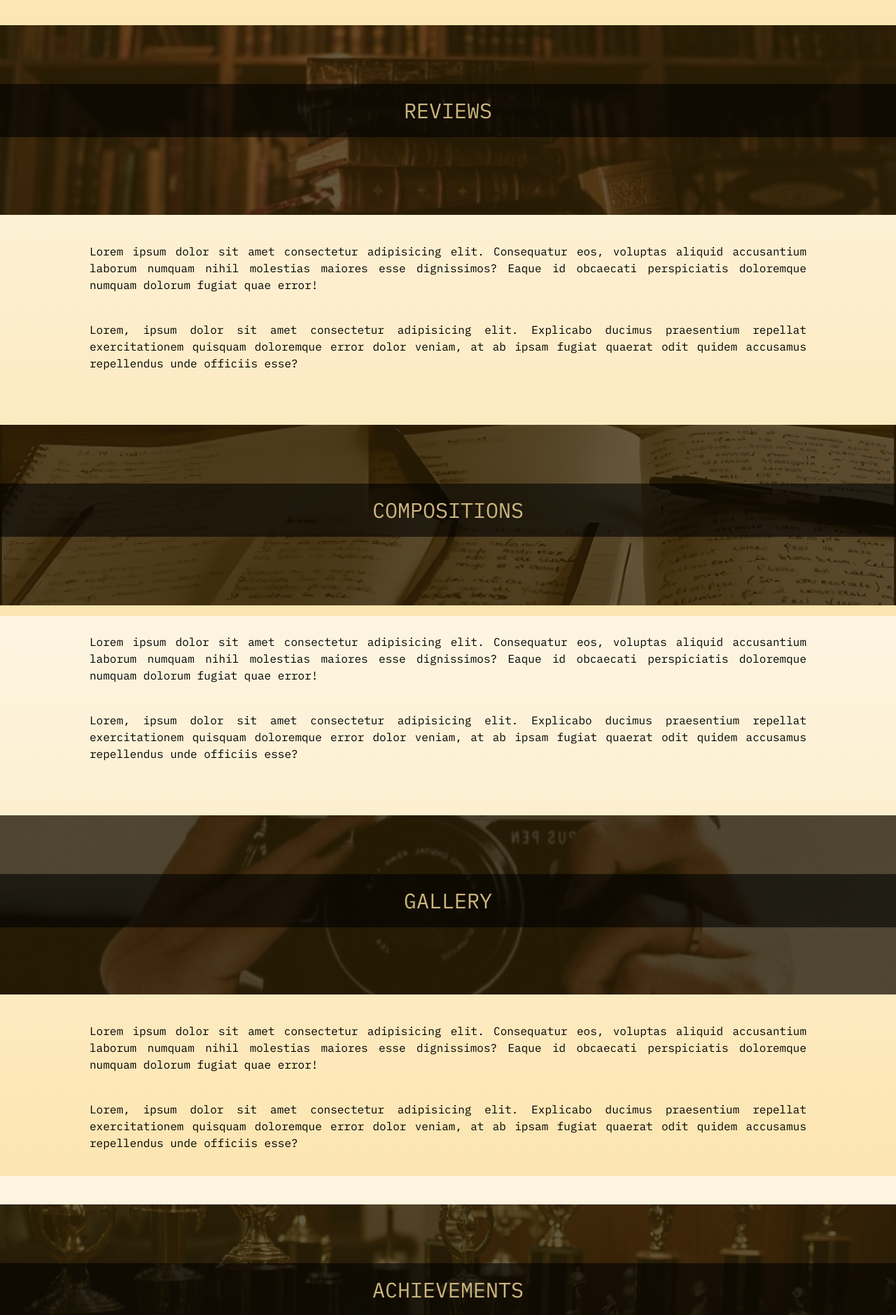
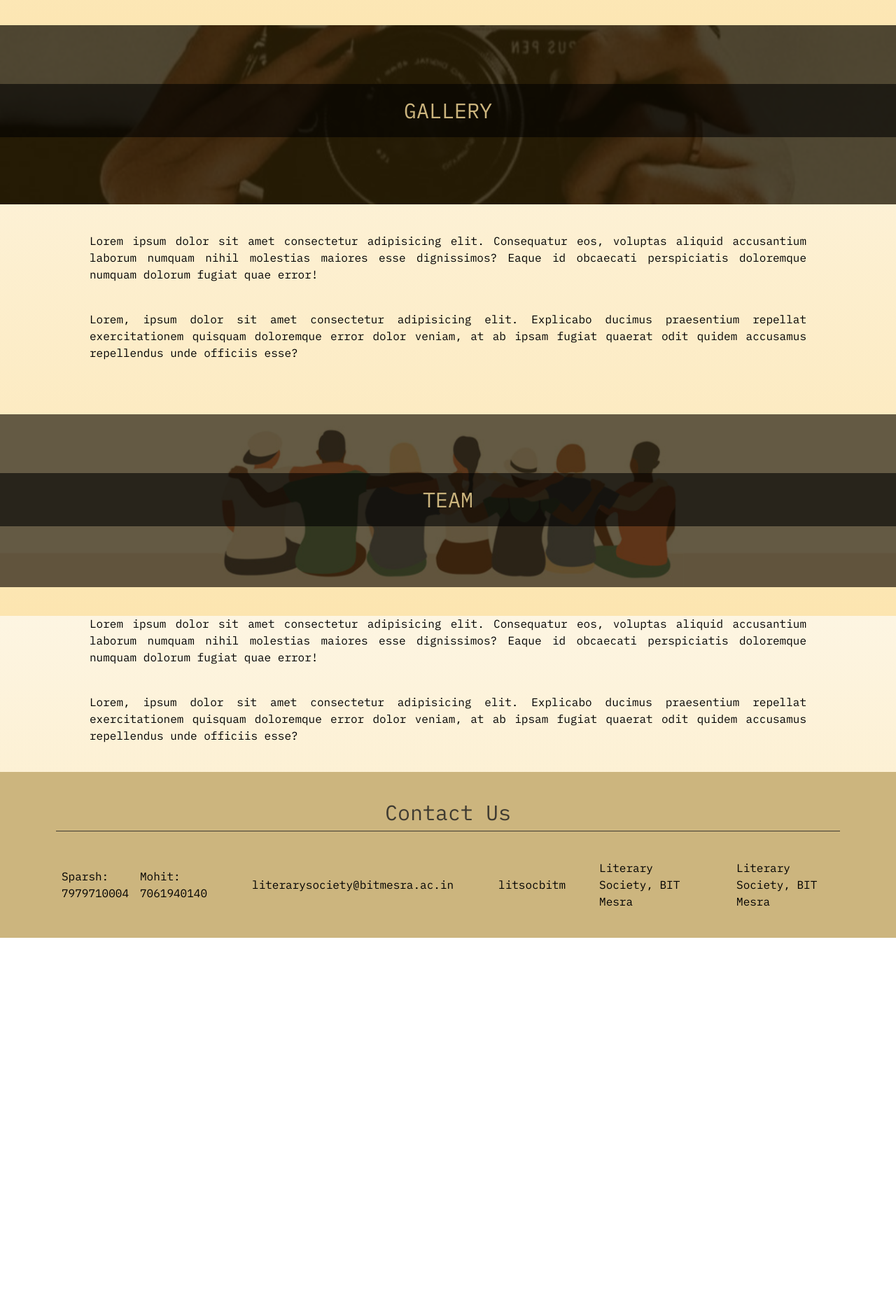
Before and after one commit to apoorvsharma03/litsoc_website, a React (Vite) app: page / in a window 1280 px wide. Shown: the part 720-2599 px from the top of the page at 70% size. After the commit the page ends 2060 px from the top, so only its background shows below. Built offline with nearby package versions, Linux system fonts and the light colour scheme.

Commit message:
Removed sections, fixed minor bugs

```diff
--- a/package.json
+++ b/package.json
@@ -10,8 +10,12 @@
     "preview": "vite preview"
   },
   "dependencies": {
+    "localforage": "^1.10.0",
+    "match-sorter": "^6.3.1",
     "react": "^18.2.0",
-    "react-dom": "^18.2.0"
+    "react-dom": "^18.2.0",
+    "react-router-dom": "^6.15.0",
+    "sort-by": "^1.2.0"
   },
   "devDependencies": {
     "@types/react": "^18.2.15",
--- a/src/App.css
+++ b/src/App.css
@@ -14,3 +14,7 @@ body{
     font-family: 'Times New Roman', Times, serif;
     overflow-x:hidden
 }
+
+.review_card{
+    box-shadow: rgba(0, 0, 0, 0.45) 0px 25px 20px -20px;
+}
--- a/src/App.jsx
+++ b/src/App.jsx
@@ -1,6 +1,7 @@
 import React from 'react'
 import Header from './components/Header'
 import Footer from './components/Footer'
+import Reviews from './components/Reviews'
 import About_bg from './assets/about_bg.jpg'
 import Review_jpg from './assets/reviews_bg.jpg'
 import Compositions_bg from './assets/compositions_bg.jpg'
@@ -23,41 +24,11 @@ const App = () => {
           <p className='w-[80vw] mt-10 m-auto text-justify'>Lorem ipsum dolor sit amet consectetur adipisicing elit. Consequatur eos, voluptas aliquid accusantium laborum numquam nihil molestias maiores esse dignissimos? Eaque id obcaecati perspiciatis doloremque numquam dolorum fugiat quae error!</p>
           <p className='w-[80vw] mt-10 m-auto text-justify'>Lorem, ipsum dolor sit amet consectetur adipisicing elit. Explicabo ducimus praesentium repellat exercitationem quisquam doloremque error dolor veniam, at ab ipsam fugiat quaerat odit quidem accusamus repellendus unde officiis esse?</p>
         </section>
-        <section id='reviews'>
-          <div className='w-fit h-fit'>
-            <h1 className='relative top-32 lg:top-40 bg-[#00000098] text-[#ccb57e] w-full text-center p-5 text-3xl z-50'>REVIEWS</h1>
-            <div className='bg-[#302306]'>
-              <img src={Review_jpg} alt="reviews" className='inset-0 min-w-[100vw] h-[200px] lg:h-auto max-h-[280px] object-cover object-center z-0 opacity-25'/>
-            </div>
-          </div>
-          <p className='w-[80vw] mt-10 m-auto text-justify'>Lorem ipsum dolor sit amet consectetur adipisicing elit. Consequatur eos, voluptas aliquid accusantium laborum numquam nihil molestias maiores esse dignissimos? Eaque id obcaecati perspiciatis doloremque numquam dolorum fugiat quae error!</p>
-          <p className='w-[80vw] mt-10 m-auto text-justify'>Lorem, ipsum dolor sit amet consectetur adipisicing elit. Explicabo ducimus praesentium repellat exercitationem quisquam doloremque error dolor veniam, at ab ipsam fugiat quaerat odit quidem accusamus repellendus unde officiis esse?</p>
-        </section>
-        <section id='compositions'>
-          <div className='w-fit h-fit'>
-            <h1 className='relative top-32 lg:top-40 bg-[#00000098] text-[#ccb57e] w-full text-center p-5 text-3xl z-50'>COMPOSITIONS</h1>
-            <div className='bg-[#302306]'>
-              <img src={Compositions_bg} alt="compositions" className='inset-0 min-w-[100vw] h-[200px] lg:h-auto max-h-[280px] object-cover object-center z-0 opacity-25'/>
-            </div>
-          </div>
-          <p className='w-[80vw] mt-10 m-auto text-justify'>Lorem ipsum dolor sit amet consectetur adipisicing elit. Consequatur eos, voluptas aliquid accusantium laborum numquam nihil molestias maiores esse dignissimos? Eaque id obcaecati perspiciatis doloremque numquam dolorum fugiat quae error!</p>
-          <p className='w-[80vw] mt-10 m-auto text-justify'>Lorem, ipsum dolor sit amet consectetur adipisicing elit. Explicabo ducimus praesentium repellat exercitationem quisquam doloremque error dolor veniam, at ab ipsam fugiat quaerat odit quidem accusamus repellendus unde officiis esse?</p>
-        </section>
         <section id='gallery'>
           <div className='w-fit h-fit'>
             <h1 className='relative top-32 lg:top-40 bg-[#00000098] text-[#ccb57e] w-full text-center p-5 text-3xl z-50'>GALLERY</h1>
             <div className='bg-[#302306]'>
               <img src={Gallery_bg} alt="gallery" className='inset-0 min-w-[100vw] h-[200px] lg:h-auto max-h-[280px] object-cover object-center z-0 opacity-25'/>
-            </div>
-          </div>
-          <p className='w-[80vw] mt-10 m-auto text-justify'>Lorem ipsum dolor sit amet consectetur adipisicing elit. Consequatur eos, voluptas aliquid accusantium laborum numquam nihil molestias maiores esse dignissimos? Eaque id obcaecati perspiciatis doloremque numquam dolorum fugiat quae error!</p>
-          <p className='w-[80vw] mt-10 m-auto text-justify'>Lorem, ipsum dolor sit amet consectetur adipisicing elit. Explicabo ducimus praesentium repellat exercitationem quisquam doloremque error dolor veniam, at ab ipsam fugiat quaerat odit quidem accusamus repellendus unde officiis esse?</p>
-        </section>
-        <section id='achievements'>
-          <div className='w-fit h-fit'>
-            <h1 className='relative top-32 lg:top-40 bg-[#00000098] text-[#ccb57e] w-full text-center p-5 text-3xl z-50'>ACHIEVEMENTS</h1>
-            <div className='bg-[#302306]'>
-              <img src={Achievements_bg} alt="achievements" className='inset-0 min-w-[100vw] h-[200px] lg:h-auto max-h-[280px] object-cover object-center z-0 opacity-25'/>
             </div>
           </div>
           <p className='w-[80vw] mt-10 m-auto text-justify'>Lorem ipsum dolor sit amet consectetur adipisicing elit. Consequatur eos, voluptas aliquid accusantium laborum numquam nihil molestias maiores esse dignissimos? Eaque id obcaecati perspiciatis doloremque numquam dolorum fugiat quae error!</p>
--- a/src/components/Footer.jsx
+++ b/src/components/Footer.jsx
@@ -2,38 +2,37 @@ import React from 'react'
 
 const Footer = () => {
   return (
-    <div id='contact' className='bg-[#ccb57e] p-5 mt-10'>
-      <h1 className='text-[#222222d4] text-lg md:text-2xl'>Contact Us</h1>
-      <hr className='border-[#222222d4] mt-2 mb-5'/>
-      <div className='flex justify-around flex-wrap lg:flex-nowrap gap-x-14 gap-y-5 md:gap-y-10'>
+    <div id='contact' className='bg-[#ccb57e] p-5 lg:p-20 lg:pb-10 lg:pt-10 mt-10'>
+      <h1 className='text-[#222222d4] text-lg md:text-3xl text-center'>Contact Us</h1>
+      <hr className='border-[#222222d4] mt-2 mb-5 lg:mb-10'/>
+      <div className='flex justify-around flex-wrap lg:flex-nowrap gap-x-14 gap-y-5 md:gap-y-10 '>
         <div className='flex justify-center items-center gap-2 duration-100 hover:text-[#25863f]'>
           <div className='opacity-70 text-3xl md:text-4xl  flex items-center justify-center'>
             <ion-icon name="call"></ion-icon>
           </div>
           <div className='flex items-center gap-2 duration-75'>
             <div>
-              <h2>Sparsh:<div>1234567890</div></h2>
+              <h2>Sparsh:<div>7979710004</div></h2>
             </div>
             <br />
             <div>
-              <h2>Mohit:<div>1234567890</div></h2>
+              <h2>Mohit:<div>7061940140</div></h2>
             </div>
           </div>
         </div>
-        <a href='mailto:litsoc.bitm@gmail.com' className='flex justify-center items-center gap-2 duration-100 hover:text-[#913326]'>
+        <a href='mailto:literarysociety@bitmesra.ac.in' className='flex justify-center items-center gap-2 duration-100 hover:text-[#913326]'>
           <div className='opacity-70 text-3xl md:text-4xl flex items-center justify-center'>
             <ion-icon name="mail"></ion-icon>
           </div>
           <div>
-            <p>litsoc.bitm@gmail.com</p>
+            <p>literarysociety@bitmesra.ac.in</p>
           </div>
         </a>
-        <div className='flex justify-center gap-5 xl:gap-0  xl:justify-between w-full'>
+        <div className='flex justify-center gap-5 lg:gap-10  xl:justify-between w-full'>
           <a href='https://www.instagram.com/litsocbitm/' className='flex justify-center items-center gap-2 duration-100 hover:text-[#E1306C]'>
             <div className='opacity-70 text-3xl md:text-4xl flex items-center justify-center'>
               <ion-icon name="logo-instagram"></ion-icon>
             </div>
-
             <div className='hidden xl:block'>
               <p>litsocbitm</p>
             </div>
--- a/src/components/Header.jsx
+++ b/src/components/Header.jsx
@@ -8,10 +8,7 @@ import "../App.css"
 const Header = () => {
   let LINKS = [
     {name: "ABOUT", link: "#about_us"},
-    {name: "REVIEWS", link: "#reviews"},
-    {name: "COMPOSITIONS", link: "#compositions"},
     {name: "GALLERY", link: "#gallery"},
-    {name: "ACHIEVEMENTS", link: "#achievements"},
     {name: "TEAM", link: "#team"},
     {name: "CONTACT", link: "#contact"}
   ]
@@ -19,17 +16,18 @@ const Header = () => {
   const [open, setOpen] = useState(false)
   return (
     <div className='flex justify-between items-center p-5 bg-[#ccb57e] fixed top-0 w-full max-h-[100px] z-[51]'>
-      <a href='/' className='flex justify-center items-center gap-2'>
-        <div className='flex justify-evenly items-center gap-0.5'>
-          <img src={bit_logo} alt="BIT Logo" className='w-10 p-0 md:w-[2.8rem]'/>
-          <img src={line} alt="line" className='h-10 md:h-[2.8rem]' />
-          <img src= {logo} alt="Litsoc Logo" className='w-10 md:w-[2.8rem]'/>
-        </div>
+      <div className='flex justify-center items-center gap-2'>
+        <a href='/' className='flex justify-evenly items-center gap-0.5'>
+          <img src={bit_logo} alt="BIT Logo" className='w-10 p-0 md:w-[4rem]'/>
+          <img src={line} alt="line" className='h-10 md:h-[4rem]' />
+          <img src= {logo} alt="Litsoc Logo" className='w-10 md:w-[4rem]'/>
+        </a>
+        &nbsp;
         <div>
-          <h1 className='text-lg md:text-2xl text-[#222222d4]'>The Literary Society</h1>
+          <h1 className='text-lg md:text-3xl text-[#222222d4]'>The Literary Society</h1>
           {/* <h2 className='text-lg md:text-xl md: text-[#2c2c2c]'>BIT Mesra</h2> */}
         </div>
-      </a>
+      </div>
       <div onClick={()=>setOpen(!open)} className='absolute right-5 text-2xl cursor-pointer lg:hidden'>
         <ion-icon name={open? 'close':'menu'}></ion-icon>
       </div>
--- /dev/null
+++ b/src/components/ReviewCard.jsx
@@ -0,0 +1,11 @@
+import React from 'react'
+
+const Card = () => {
+  return (
+    <div className='review_card w-60 h-60 bg-[#00000089] rounded-3xl'>
+
+    </div>
+  )
+}
+
+export default Card
--- /dev/null
+++ b/src/components/Reviews.jsx
@@ -0,0 +1,16 @@
+import React from 'react'
+import ReviewCard from './ReviewCard'
+
+const Reviews = () => {
+  return (
+    <div className='w-full mt-5 flex justify-center items-center flex-wrap gap-10'>
+        <ReviewCard/>
+        <ReviewCard/>
+        <ReviewCard/>
+        <ReviewCard/>
+        <ReviewCard/>
+    </div>
+  )
+}
+
+export default Reviews
```
Also changed, not shown: 1 other file (tests, documents, lock files or other folders).
